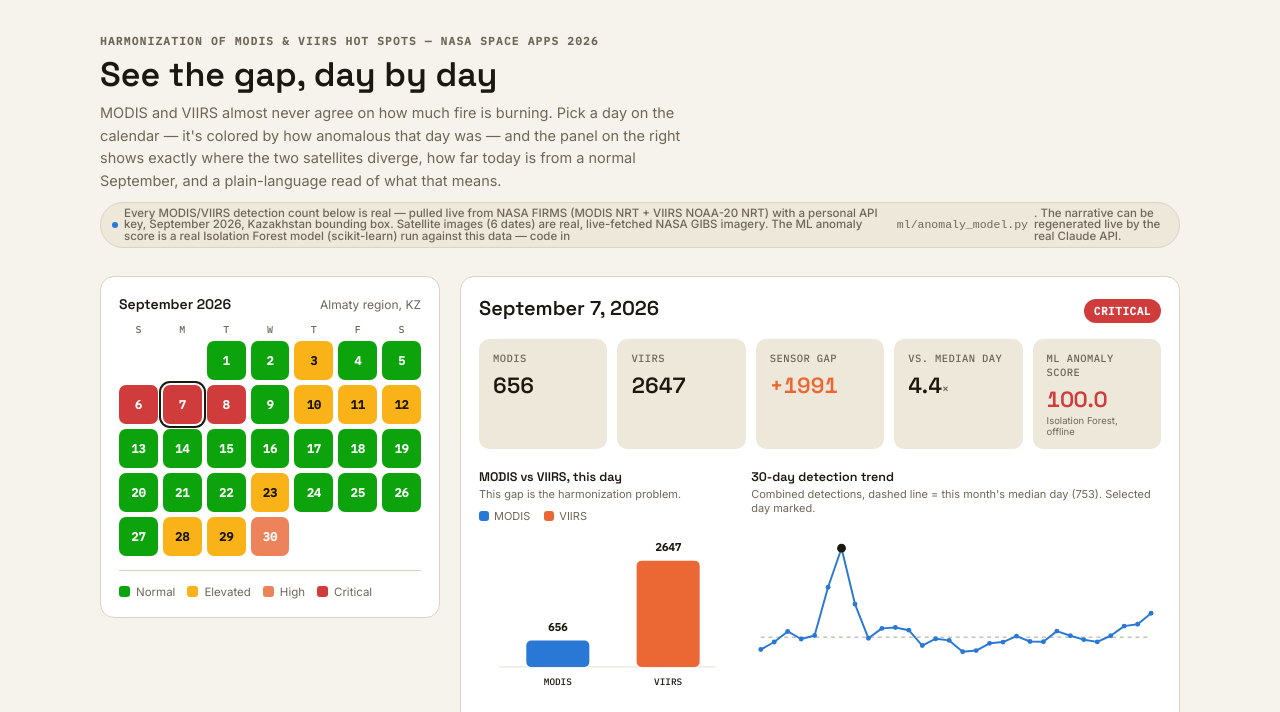
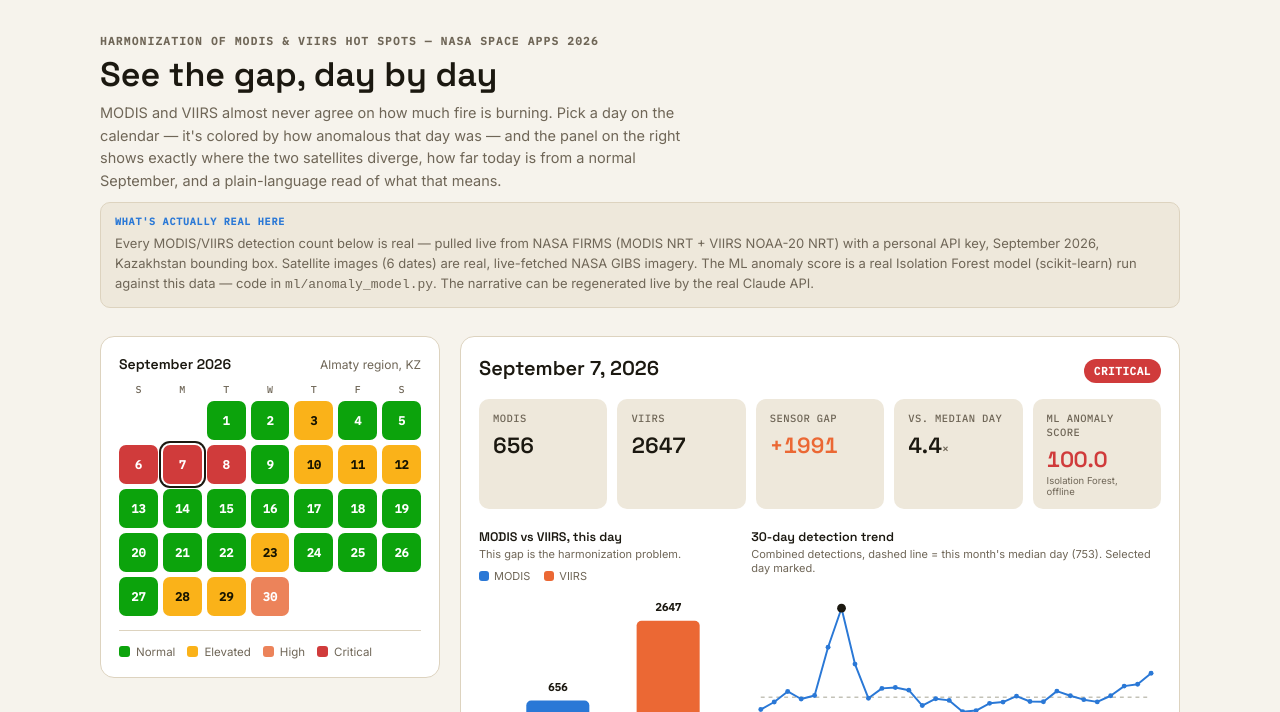
Before and after one commit to rahim-druba/fire-harmonizer, a website: page web/fire-harmonizer.html in a window 1280 px wide. Shown: the top 712 px of the page. Drawn offline with Linux system fonts and the light colour scheme.

Commit message:
Fix pill-badge-with-a-paragraph; turn the honesty note into a proper card

```diff
--- a/web/fire-harmonizer.html
+++ b/web/fire-harmonizer.html
@@ -53,12 +53,14 @@ body{
 h1{ font:600 clamp(24px,4vw,34px)/1.15 "Space Grotesk",sans-serif; margin:0 0 8px; text-wrap:balance; }
 .lede{ font-size:14.5px; line-height:1.55; color:var(--muted); max-width:66ch; margin:0 0 10px; }
 .badge-sample{
-  display:inline-flex; align-items:center; gap:6px;
-  font:500 11.5px/1 "Inter",sans-serif; color:var(--muted);
+  font-size:13px; line-height:1.55; color:var(--muted);
   background:var(--surface-2); border:1px solid var(--border);
-  border-radius:999px; padding:5px 11px; margin-bottom:28px;
+  border-radius:10px; padding:12px 14px; margin-bottom:28px;
 }
-.badge-sample .dot{ width:6px; height:6px; border-radius:50%; background:var(--series-modis); flex:none; }
+.badge-sample .tag{
+  display:block; font:600 10px "IBM Plex Mono",monospace; letter-spacing:.08em; text-transform:uppercase;
+  color:var(--series-modis); margin-bottom:5px;
+}
 
 .grid{ display:grid; grid-template-columns: 340px 1fr; gap:20px; align-items:start; }
 @media (max-width: 760px){ .grid{ grid-template-columns:1fr; } }
@@ -171,7 +173,7 @@ svg.chart{ width:100%; height:auto; display:block; }
   <p class="eyebrow">Harmonization of MODIS &amp; VIIRS Hot Spots — NASA Space Apps 2026</p>
   <h1>See the gap, day by day</h1>
   <p class="lede">MODIS and VIIRS almost never agree on how much fire is burning. Pick a day on the calendar — it's colored by how anomalous that day was — and the panel on the right shows exactly where the two satellites diverge, how far today is from a normal September, and a plain-language read of what that means.</p>
-  <div class="badge-sample"><span class="dot"></span>Every MODIS/VIIRS detection count below is real — pulled live from NASA FIRMS (MODIS NRT + VIIRS NOAA-20 NRT) with a personal API key, September 2026, Kazakhstan bounding box. Satellite images (6 dates) are real, live-fetched NASA GIBS imagery. The ML anomaly score is a real Isolation Forest model (scikit-learn) run against this data — code in <code>ml/anomaly_model.py</code>. The narrative can be regenerated live by the real Claude API.</div>
+  <div class="badge-sample"><span class="tag">What's actually real here</span>Every MODIS/VIIRS detection count below is real — pulled live from NASA FIRMS (MODIS NRT + VIIRS NOAA-20 NRT) with a personal API key, September 2026, Kazakhstan bounding box. Satellite images (6 dates) are real, live-fetched NASA GIBS imagery. The ML anomaly score is a real Isolation Forest model (scikit-learn) run against this data — code in <code>ml/anomaly_model.py</code>. The narrative can be regenerated live by the real Claude API.</div>
 
   <div class="grid">
     <div class="panel">
```
